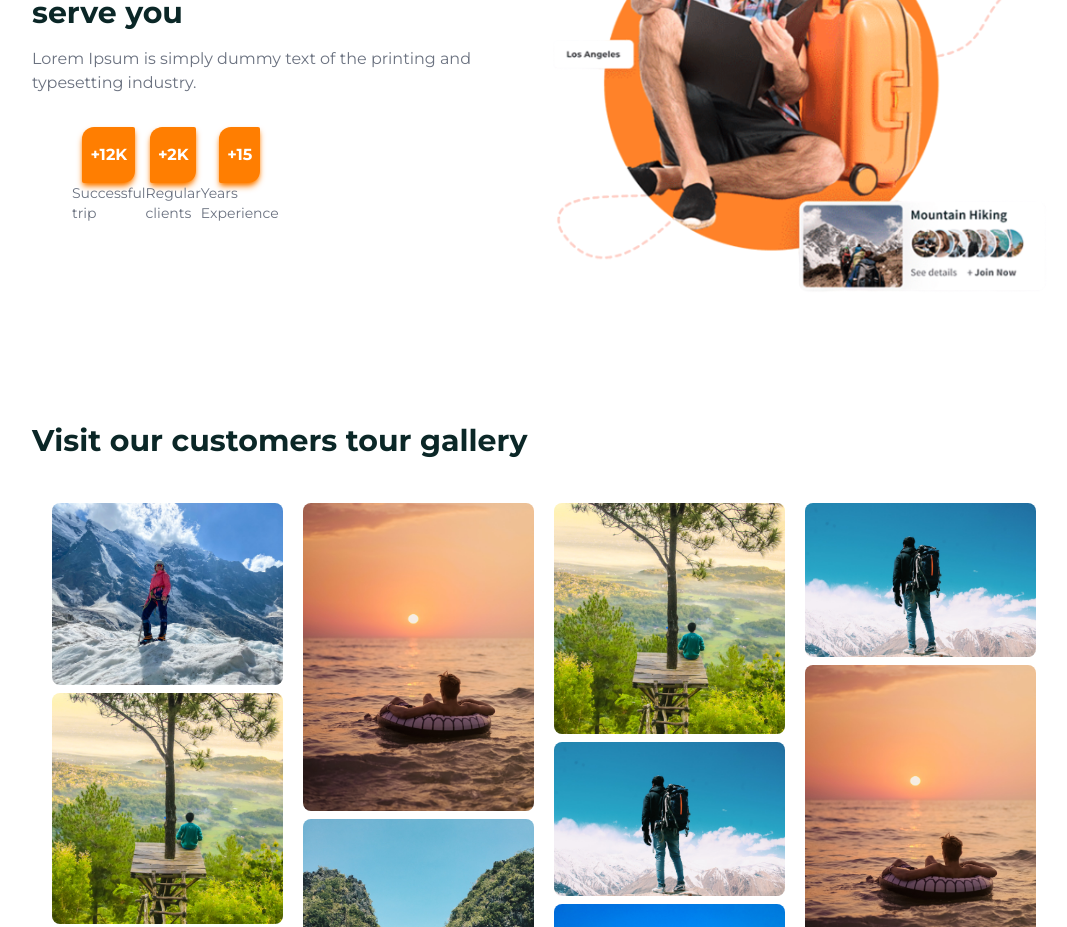
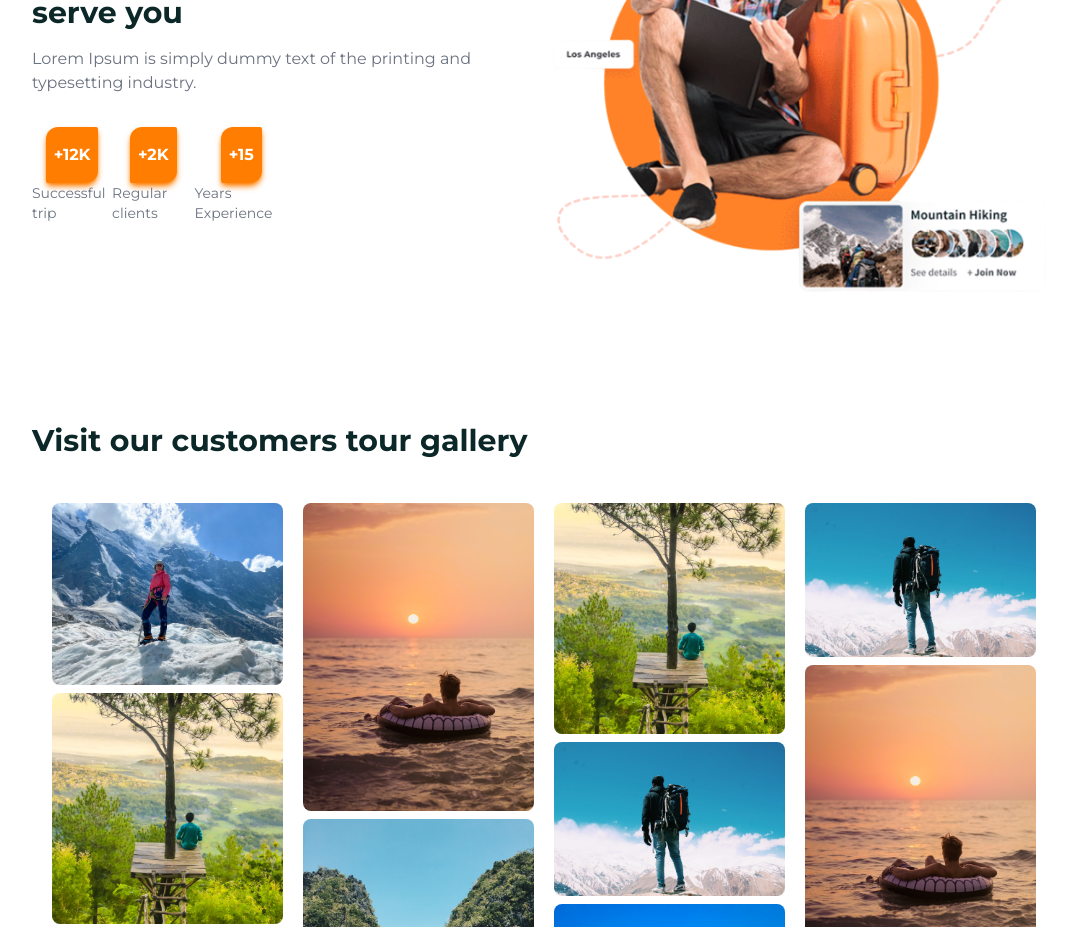
Before and after one commit to boualem06/Tours-Travel, a React (Create React App) app: page /home in a window 1280 px wide. Shown: the part 2360-3287 px from the top of the page, without its empty margins (96-1163 px from the left). Built offline with nearby package versions, Linux system fonts and the light colour scheme; a web font is replaced by a local one.

Commit message:
modifying the Experience component

```diff
--- a/src/components/Experience.js
+++ b/src/components/Experience.js
@@ -2,18 +2,18 @@ import expe from "../assets/images/experience.png"
 const Experience = () => {
 
     return (
-        <div className=" grid grid-cols-1 md:grid-cols-2 ">
+        <div className=" grid grid-cols-1 md:grid-cols-2">
             {/* grid grid-cols-1 md:grid-cols-2 */}
             {/* flex justify-between items-center */}
             <div className="lg:mt-24">
                 <h1 className="font-bold text-3xl "> With our all experience we will
                     serve you </h1>
-                <p className="text-gray-500 mt-4 sm:px-4 md:px-0">
+                <p className="text-gray-500 mt-4">
                     Lorem Ipsum is simply dummy text of the printing and typesetting industry.
                 </p>
 
 
-                <div className="flex justify-between items-center mt-8 lg:w-1/2 sm:px-10 md:px-10">
+                <div className="flex justify-between items-center mt-8 lg:w-1/2">
                     <div>
                         <div className="flex justify-center items-center w-full">
                             <div className="w-fit px-2 py-4 bg-[#ff7e01] rounded-tr-sm rounded-bl-sm rounded-tl-xl rounded-br-xl shadow shadow-md shadow-[#ff7e01]">
--- a/src/components/Gallery.js
+++ b/src/components/Gallery.js
@@ -29,6 +29,7 @@ const Gallery = () => {
                 <img class="rounded-lg transition duration-500 ease-in-out transform hover:scale-110 " src={tour7} alt="" />
                 <img class=" rounded-lg transition duration-500 ease-in-out transform hover:scale-110 " src={tour} alt="" />
             </div>
+
         </div>
     )
 }
```
